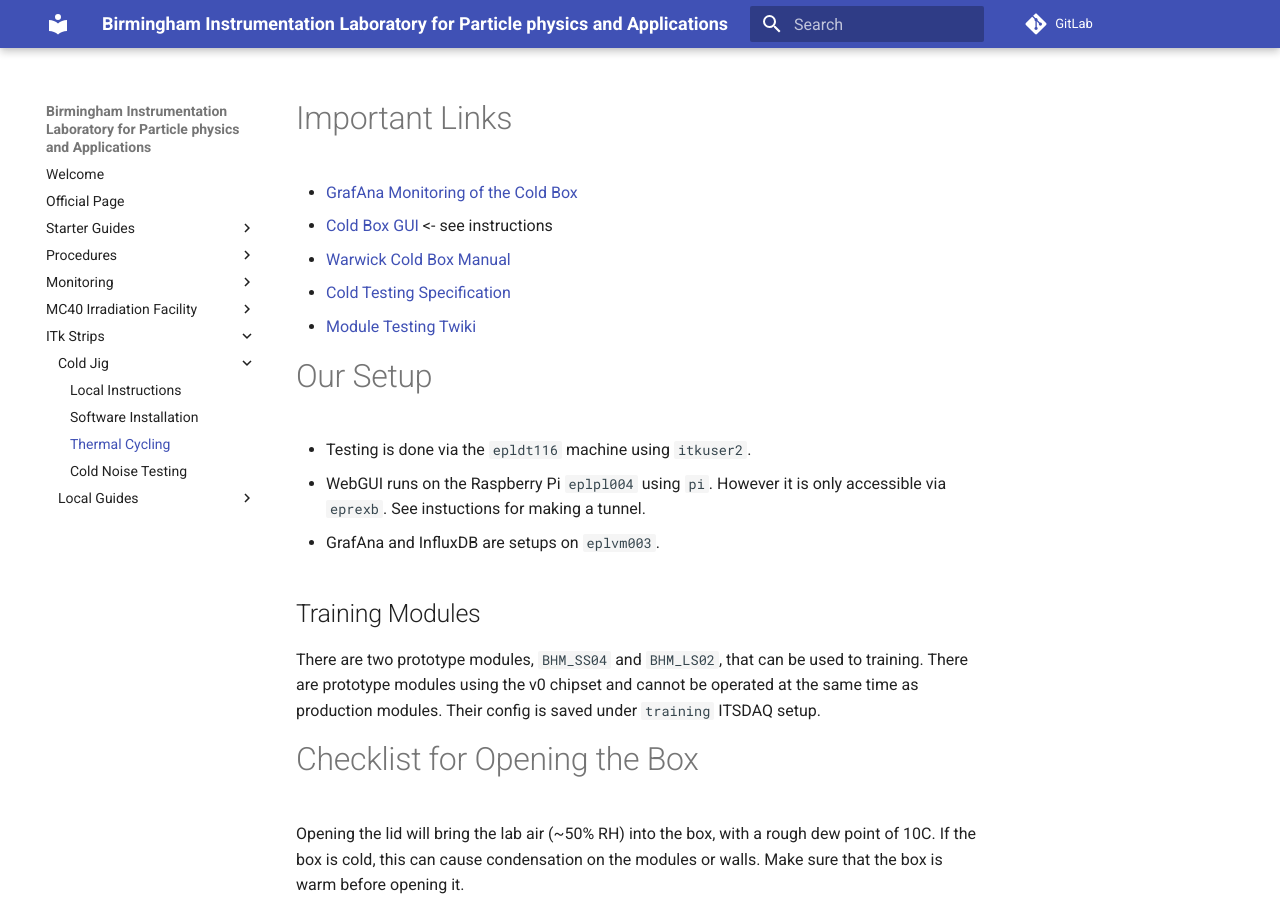
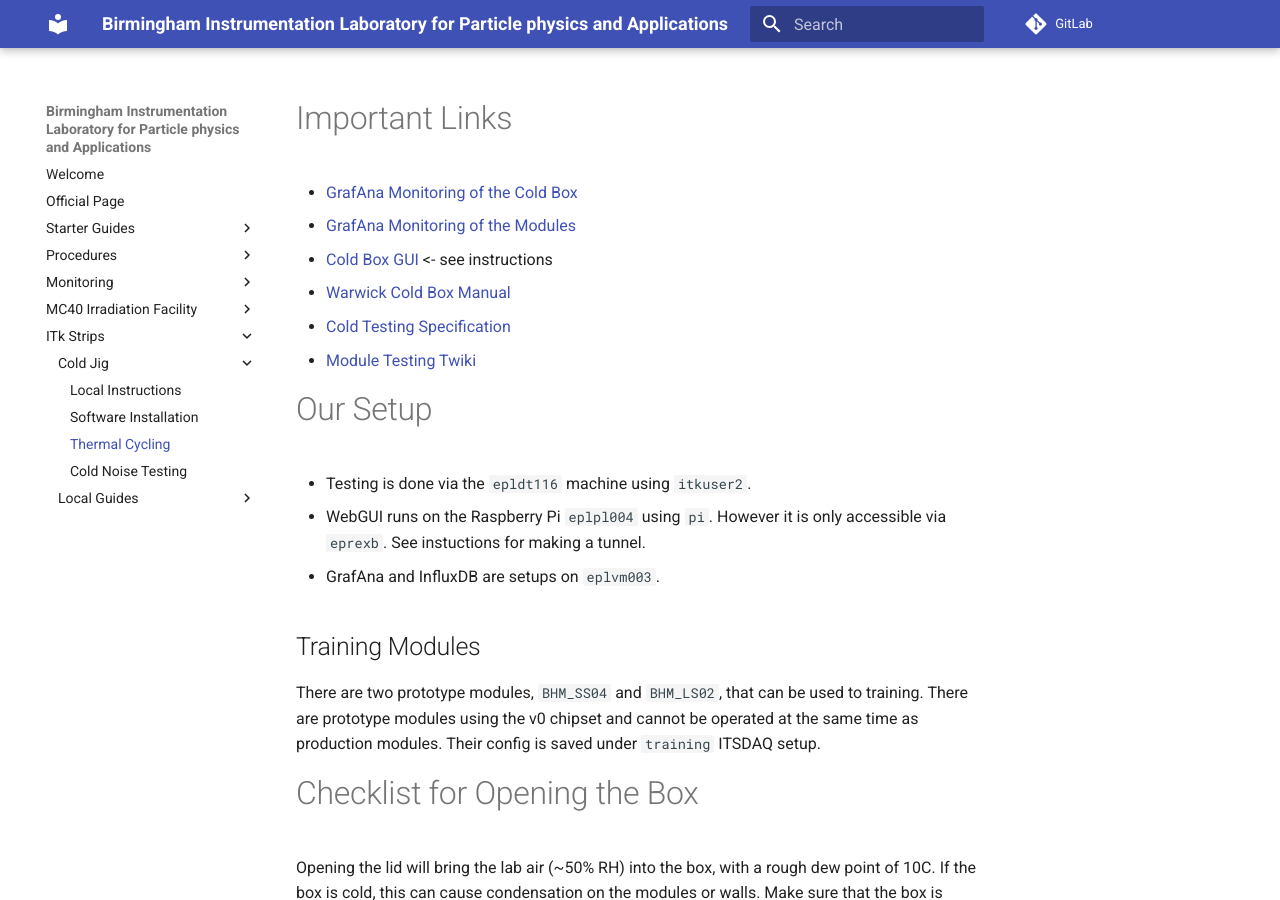
Before and after one commit to BILPAware/wiki, an MkDocs documentation site: the page built from docs/itkstrips/coldjig/thermalcycling.md, in a window 1280 px wide and 900 px high. Built offline with MkDocs 1.6.1 and Material for MkDocs 9.7.7, drawn with Linux system fonts in a browser that asks for light colours.

Commit message:
Add AMAC monitoring link.

```diff
--- a/docs/itkstrips/coldjig/thermalcycling.md
+++ b/docs/itkstrips/coldjig/thermalcycling.md
@@ -1,5 +1,6 @@
 # Important Links
-- [GrafAna Monitoring of the Cold Box](http://eplvm003.ph.bham.ac.uk:3000/d/buq47AcVk/uk_china_coldjig_dashboard_flux?orgId=1&from=now-15m&to=now&refresh=5s)
+- [GrafAna Monitoring of the Cold Box](http://eplvm003.ph.bham.ac.uk:3000/d/buq47AcVk/uk_china_coldjig_dashboard_flux)
+- [GrafAna Monitoring of the Modules](http://eplvm003.ph.bham.ac.uk:3000/d/JKm4gvAVk/amac_dashboard_flux)
 - [Cold Box GUI](http://localhost:5000) <- see instructions
 - [Warwick Cold Box Manual](https://espace.cern.ch/ITkColdBox/Shared%20Documents/Coldjig%20assembly%20and%20operation.pdf)
 - [Cold Testing Specification](https://edms.cern.ch/document/2228451/3.6)
```
